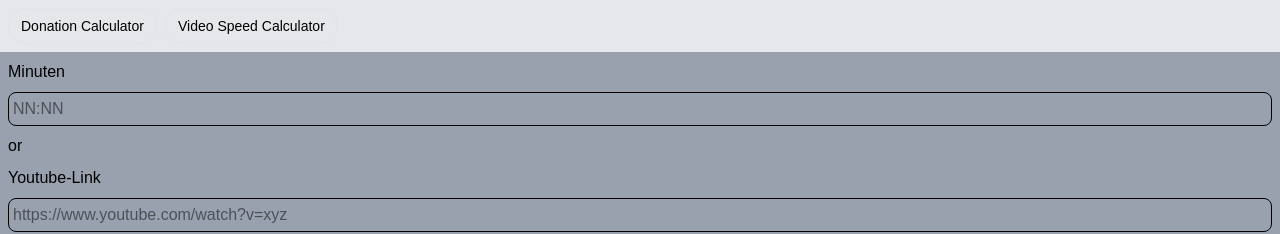
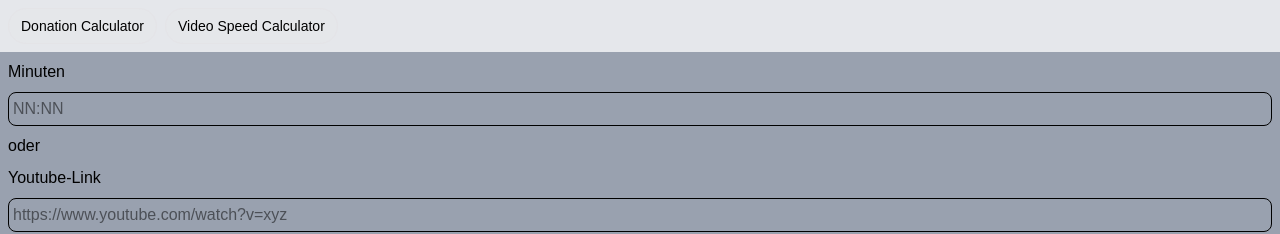
Before and after one commit to davgeiger/utility-calculators, a React (Vite) app: page /speed-calc in a window 1280 px wide. Shown: the top 234 px of the page. Built offline with nearby package versions, Linux system fonts and the light colour scheme.

Commit message:
Corrected language

```diff
--- a/src/VideoSpeedCalculator.tsx
+++ b/src/VideoSpeedCalculator.tsx
@@ -58,7 +58,7 @@ export default function VideoSpeedCalculator() {
           />
         </div>
 
-        <p>or</p>
+        <p>oder</p>
 
         <div className="grid gap-2">
           <label htmlFor="link">Youtube-Link</label>
```
